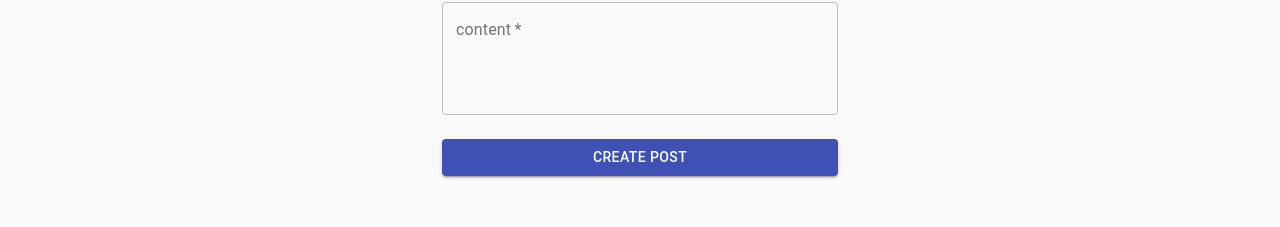
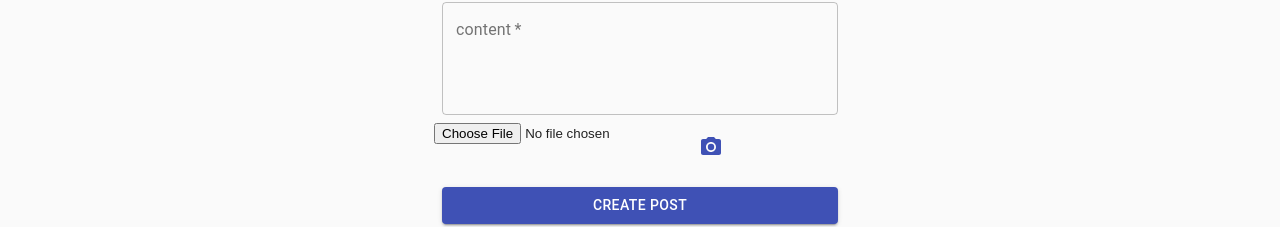
Before and after one commit to ehsangh7/DRF-React-JS, a React (Create React App) app in the folder React/blogapi/: page /admin/create in a window 1280 px wide. Shown: the part 512-739 px from the top of the page. Built offline with nearby package versions, Linux system fonts and the light colour scheme.

Commit message:
modified create.jsx for uploading image by axios alone

```diff
--- a/React/blogapi/src/components/admin/create.jsx
+++ b/React/blogapi/src/components/admin/create.jsx
@@ -1,15 +1,22 @@
 import React, { useState } from 'react';
 import axiosInstance from '../../axios';
+import axios from 'axios'
 import { useHistory } from 'react-router-dom';
 //MaterialUI
-import Avatar from '@material-ui/core/Avatar';
-import Button from '@material-ui/core/Button';
-import CssBaseline from '@material-ui/core/CssBaseline';
-import TextField from '@material-ui/core/TextField';
-import Grid from '@material-ui/core/Grid';
-import Typography from '@material-ui/core/Typography';
+
 import { makeStyles } from '@material-ui/core/styles';
-import Container from '@material-ui/core/Container';
+import {
+	Avatar,
+	Button,
+	CssBaseline,
+	TextField,
+	Grid,
+	Typography,
+	Container,
+	IconButton} from '@material-ui/core';
+
+import {PhotoCamera} from '@material-ui/icons'
+
 
 const useStyles = makeStyles((theme) => ({
 	paper: {
@@ -59,19 +66,28 @@ export default function Create() {
 		content: '',
 	});
 
-	const [formData, updateFormData] = useState(initialFormData);
+	const [postData, updateFormData] = useState(initialFormData);
+	// image state
+	const [postimage, setPostImage] = useState(null);
 
 	const handleChange = (e) => {
-		if ([e.target.name] == 'title') {
+		if ([e.target.name] == 'image') {
+			setPostImage({
+				image: e.target.files,
+			});
+			console.log(e.target.files);
+			console.log(postimage)
+		}
+		else if ([e.target.name] == 'title') {
 			updateFormData({
-				...formData,
+				...postData,
 				// Trimming any whitespace
 				[e.target.name]: e.target.value.trim(),
 				['slug']: slugify(e.target.value.trim()),
 			});
 		} else {
 			updateFormData({
-				...formData,
+				...postData,
 				// Trimming any whitespace
 				[e.target.name]: e.target.value.trim(),
 			});
@@ -79,18 +95,34 @@ export default function Create() {
 	};
 
 	const handleSubmit = (e) => {
-		e.preventDefault();
-		axiosInstance
-			.post(`admin/create/`, {
-				title: formData.title,
-				slug: formData.slug,
-				author: 1,
-				excerpt: formData.excerpt,
-				content: formData.content,
+		// e.preventDefault();
+		//// axiosInstance
+		// 	.post(`admin/create/`, {
+		// 		title: formData.title,
+		// 		slug: formData.slug,
+		// 		author: 1,
+		// 		excerpt: formData.excerpt,
+		// 		content: formData.content,
+		// 	})
+		// 	.then((res) => {
+		// 		history.push('/admin/');
+		// 	});
+		const config = {headers: {'Content-Type': 'multipart/form-data'}};
+		const URL = 'http://127.0.0.1:8000/api/admin/create/';
+		let formData = new FormData();
+		formData.append('title', postData.title);
+		formData.append('slug', postData.slug);
+		formData.append('author', 1);
+		formData.append('excerpt', postData.excerpt);
+		formData.append('content', postData.content);
+		formData.append('image', postimage.image[0]);
+		axios
+			.post(URL, formData, config)
+			.then((res) => {
+				console.log(res.data);
 			})
-			.then((res) => {
-				history.push('/admin/');
-			});
+			.catch((err) => console.log(err))
+
 	};
 
 	const classes = useStyles();
@@ -140,7 +172,7 @@ export default function Create() {
 								label="slug"
 								name="slug"
 								autoComplete="slug"
-								value={formData.slug}
+								value={postData.slug}
 								onChange={handleChange}
 							/>
 						</Grid>
@@ -158,6 +190,19 @@ export default function Create() {
 								rows={4}
 							/>
 						</Grid>
+						<input
+							accept="image/*"
+							className={classes.input}
+							id="post-image"
+							onChange={handleChange}
+							name="image"
+							type="file"
+						/>
+						<label htmlFor="post-image">
+							<IconButton color="primary" component="span">
+								<PhotoCamera />
+							</IconButton>
+						</label>
 					</Grid>
 					<Button
 						type="submit"
```
